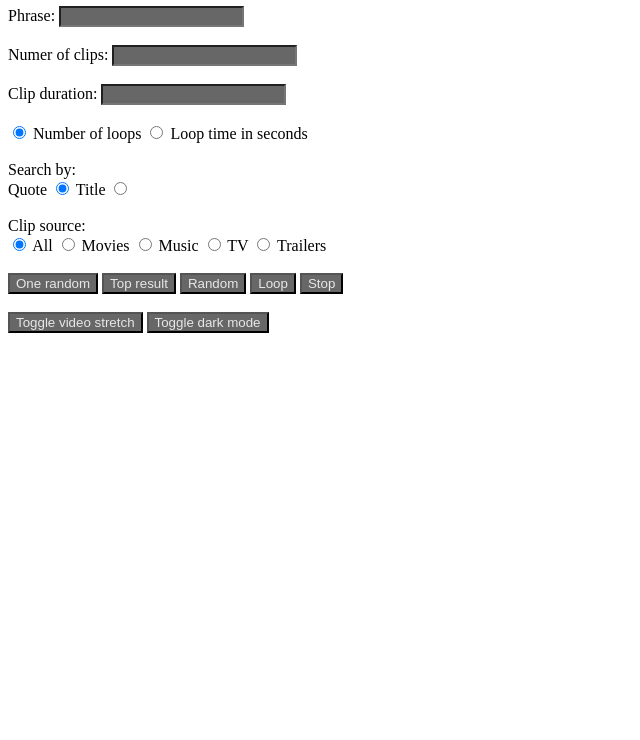
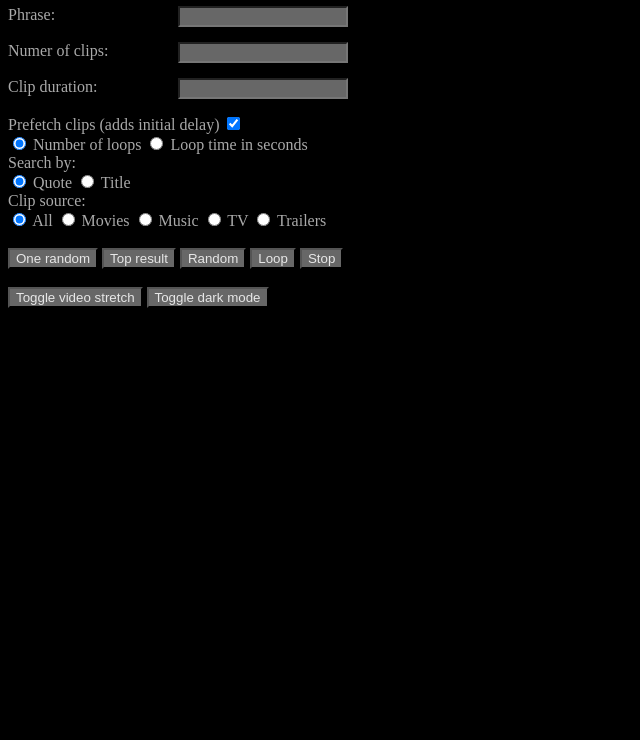
Before and after one commit to MCAaronIce/obs_yarn_clips, a website: page panel/index.html in a window 1280 px wide. Shown: the part 60-800 px from the top of the page, without its empty margins (0-640 px from the left). Drawn offline with Linux system fonts and the light colour scheme.

Commit message:
Improved prefetching, default dark mode, other minor improvements

```diff
--- a/panel/index.html
+++ b/panel/index.html
@@ -1,26 +1,27 @@
 <html>
-<body>
+<body class="dark">
 
 <h1>OBS clips</h1>
 
 <form action="/setClips" method="post" id="clipsOptionsForm">
-    <label for="phrase">Phrase:</label>
-    <input class="buttons" type="text" id="phrase" name="phrase"><br><br>
-    <label for="clAmount">Numer of clips:</label>
-    <input class="buttons" type="text" id="clAmount" name="clAmount"><br><br>
-    <label for="time">Clip duration:</label>
-    <input class="buttons" type="text" id="time" name="time"><br><br>
+    <label class="textInput"for="phrase">Phrase:</label>
+    <input class="buttons textInput" type="text" id="phrase" name="phrase"><br><br>
+    <label class="textInput" for="clAmount">Numer of clips:</label>
+    <input class="buttons textInput" type="text" id="clAmount" name="clAmount"><br><br>
+    <label class="textInput"for="time">Clip duration:</label>
+    <input class="buttons textInput" type="text" id="time" name="time"><br><br>
+    <label for="prefetching">Prefetch clips (adds initial delay)</label>
+    <input class="buttons" type="checkbox" id="prefetching" name="prefetching" checked>
+    <br>
     <input class="buttons" type="radio" id="maxloops" name="timerType" value="loops" checked>
     <label for="maxloops">Number of loops</label>
     <input class="buttons" type="radio" id="maxtime" name="timerType" value="time">
     <label for="maxloops">Loop time in seconds</label>
-    <br>
     <br>Search by:<br>
+    <input class="buttons" type="radio" id="searchByQuote" name="searchType" value="quote" checked>
     <label for="searchByQuote">Quote</label>
-    <input class="buttons" type="radio" id="searchByQuote" name="searchType" value="quote" checked>
+    <input class="buttons" type="radio" id="searchByTitle" name="searchType" value="title">
     <label for="searchByTitle">Title</label>
-    <input class="buttons" type="radio" id="searchByTitle" name="searchType" value="title">
-    <br>
     <br>Clip source:<br>
     <input class="buttons" type="radio" id="allType" name="type" value="all" checked>
     <label for="allType">All</label>
@@ -47,6 +48,10 @@
 </html>
 
 <style>
+    .textInput {
+        width:170px;
+        float:left;
+    }
     body {
         background-color: white;
         color: black;
```
Also changed, not shown: app.js (+8 -2 lines), overlay/index.html (+1 -1 lines).
